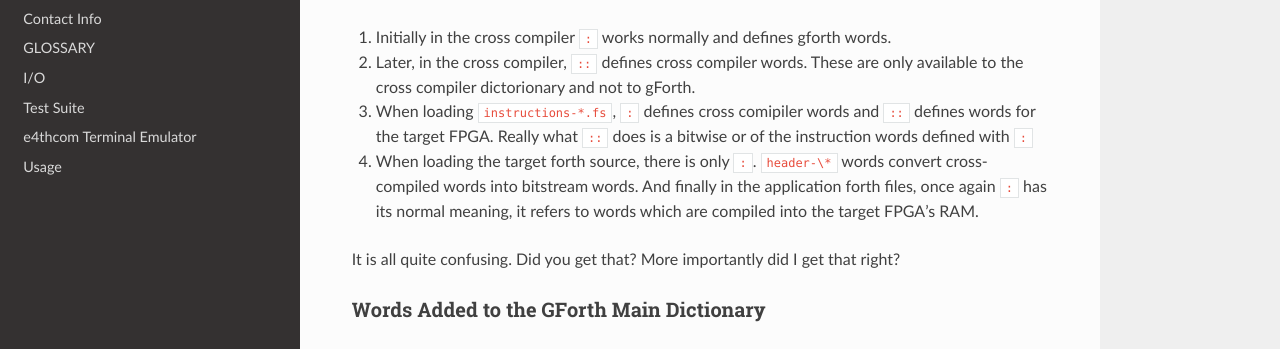
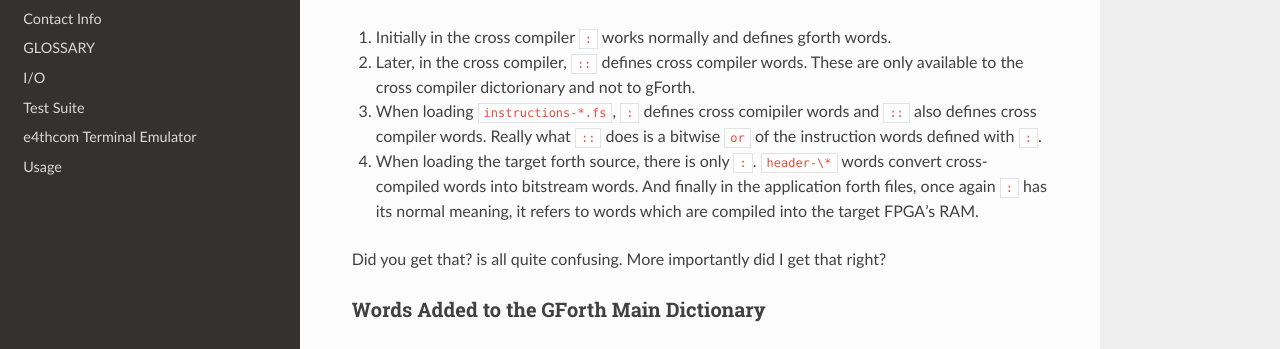
Before and after one commit to PythonLinks/Mecrisp-Ice, a Sphinx documentation site: the page built from docs/source/cross-compiler.rst, in a window 1280 px wide and 900 px high, scrolled down 974 px. Shown: the part 156-505 px from the top of the window. Built offline with Sphinx 7.4.7 and the Read the Docs theme 2.0.0, drawn with Linux system fonts in a browser that asks for light colours.

Commit message:
Improved 4 stages of : and ::

```diff
--- a/docs/source/cross-compiler.rst
+++ b/docs/source/cross-compiler.rst
@@ -41,11 +41,11 @@ The next complexity is that words are defined with both ``:`` and ``::``.  How t
 
 2. Later, in the cross compiler, ``::`` defines cross compiler words.  These are only available to the cross compiler dictorionary and not to gForth.
 
-3.  When loading ``instructions-*.fs``, ``:`` defines cross comipiler words and  ``::`` defines words for the target FPGA.   Really what ``::`` does is a bitwise or of the instruction words defined with ``:``
+3.  When loading ``instructions-*.fs``, ``:`` defines cross comipiler words and  ``::`` also defines cross compiler words.   Really what ``::`` does is a bitwise ``or`` of the instruction words defined with ``:``.
 
 4. When loading the target forth source, there is only ``:``. ``header-\*`` words convert cross-compiled words into bitstream words.  And finally in the application forth files, once again ``:`` has its normal meaning, it refers to words which are compiled into the target FPGA's RAM.
 
-It is all quite confusing.  Did you get that?  More importantly did I get that right?
+Did you get that?  is all quite confusing. More importantly did I get that right?
 
 Words Added to the GForth Main Dictionary
 *****************************************
```
